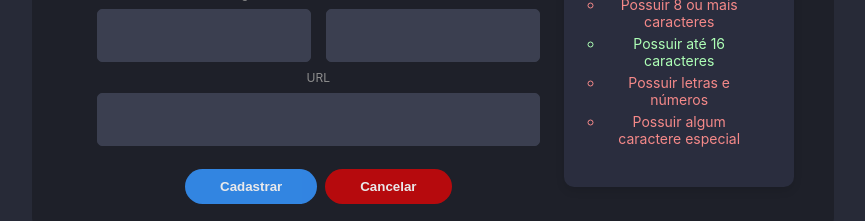
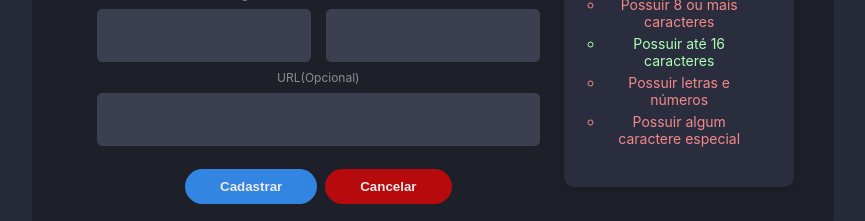
Before and after one commit to alissonooliveiraofc/password-manager, a React (Vite) app: page / in a window 1280 px wide. Both pictures are taken after a click on the button "Cadastrar nova senha". Shown: the part 257-478 px from the top of the page, without its empty margins (207-1072 px from the left). Built offline with nearby package versions, Linux system fonts and the light colour scheme.

Commit message:
adiciona validação de campos obrigatórios no registro e atualiza rótulo da URL para opcional

```diff
--- a/src/App.tsx
+++ b/src/App.tsx
@@ -32,6 +32,17 @@ function App() {
   };
 
   const handleRegister = () => {
+    const { service, login, password } = formData;
+
+    if (!service || !login || !password) {
+      Swal.fire({
+        icon: 'error',
+        title: 'Erro',
+        text: 'Por favor, preencha todos os campos obrigatórios.',
+      });
+      return;
+    }
+
     const updatedPasswords = [...passwords, formData];
     setPasswords(updatedPasswords);
 
--- a/src/components/Form.tsx
+++ b/src/components/Form.tsx
@@ -62,7 +62,7 @@ function Form({
           />
         </div>
 
-        <label htmlFor="url">URL</label>
+        <label htmlFor="url">URL(Opcional)</label>
         <input
           type="text"
           name="url"
```
